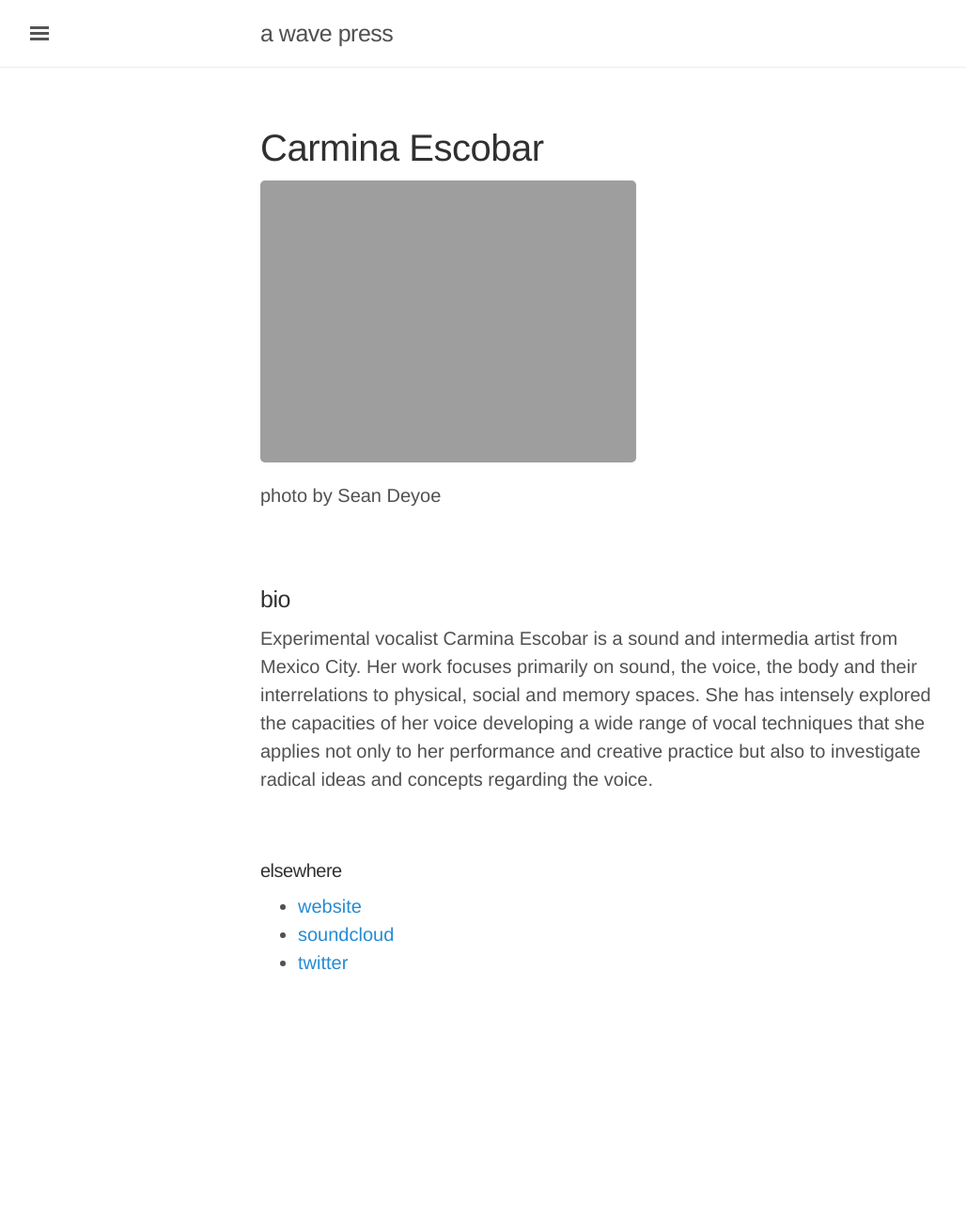
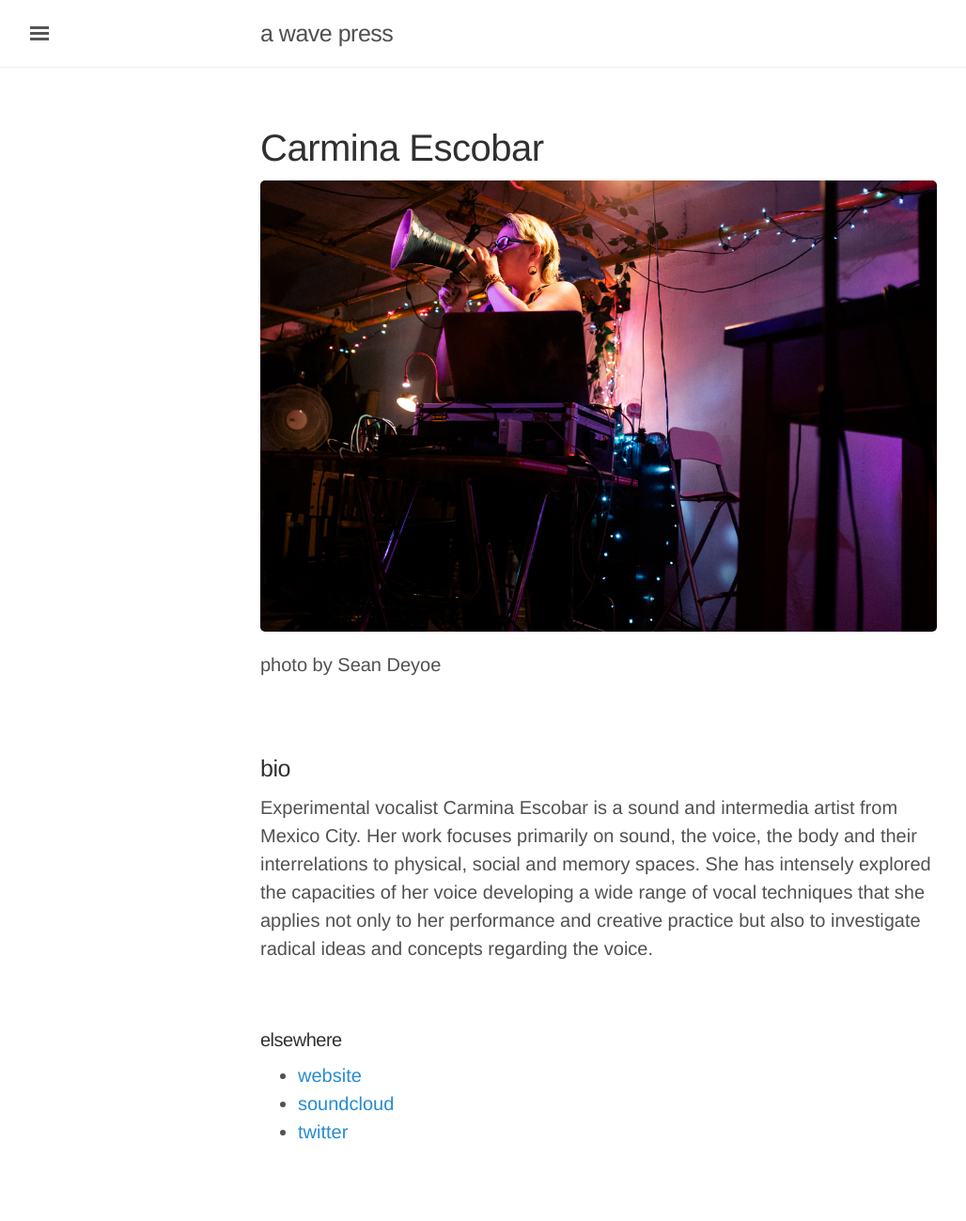
Before and after one commit to caseyanderson/awavepress.com, a Jekyll site: the page built from _posts/artists/2016-07-01-ce.md, in a window 1280 px wide. Shown: the whole page at 94% size, without its empty margins (3-1031 px from the left). Built offline with Jekyll 4.4.1, drawn with Linux system fonts in a browser that asks for light colours; before the commit the page ends 1119 px from its top, so only the background shows below that.

Commit message:
it cant display images if you dont include the fucking extension

```diff
--- a/_posts/artists/2016-07-01-ce.md
+++ b/_posts/artists/2016-07-01-ce.md
@@ -6,7 +6,7 @@ tags: artists
 excerpt: ''
 ---
 
-![]({{site.url}}/assets/escobar_for_webv2)
+![]({{site.url}}/assets/escobar_for_webv2.jpg)
 
 photo by Sean Deyoe
 
```
